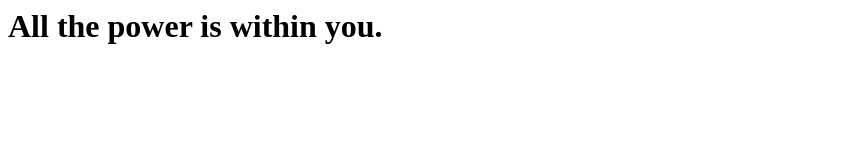
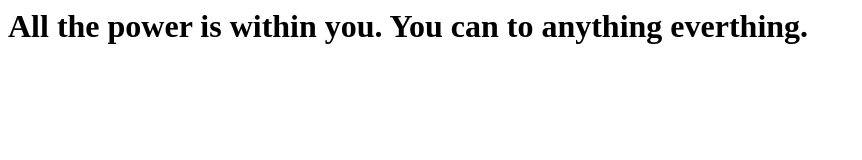
Before and after one commit to ramninder/practicegitstuff, a plain HTML site: page index.html in a window 1280 px wide. Shown: the whole page, without its empty margins (0-862 px from the left). Drawn offline with Linux system fonts and the light colour scheme.

Commit message:
completed quotes

```diff
--- a/index.html
+++ b/index.html
@@ -1,5 +1,5 @@
 <html>
 	<body>
-		<h1>All the power is within you.</h1>
-	</body>
+		<h1>All the power is within you. You can to anything everthing.</h1>
+		</body>
 	</html>
```
Also changed, not shown: 1 other file.
